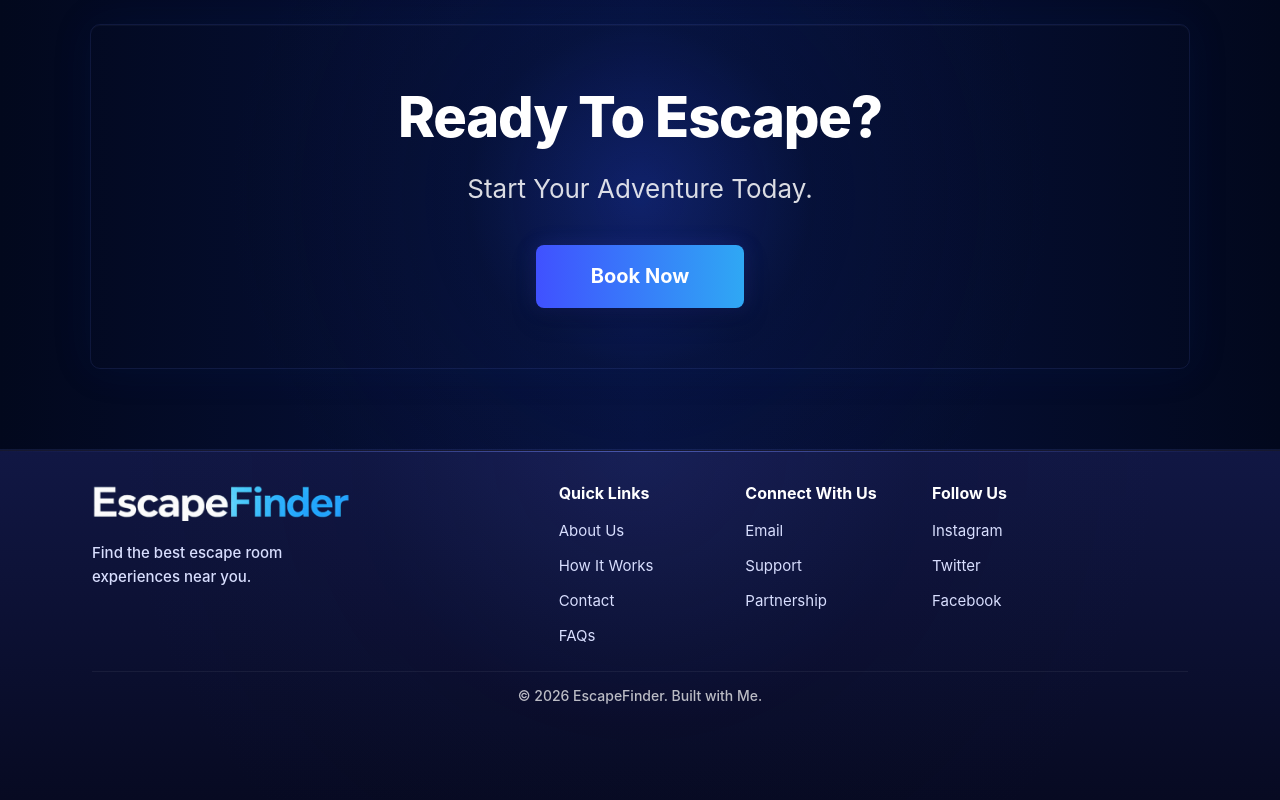
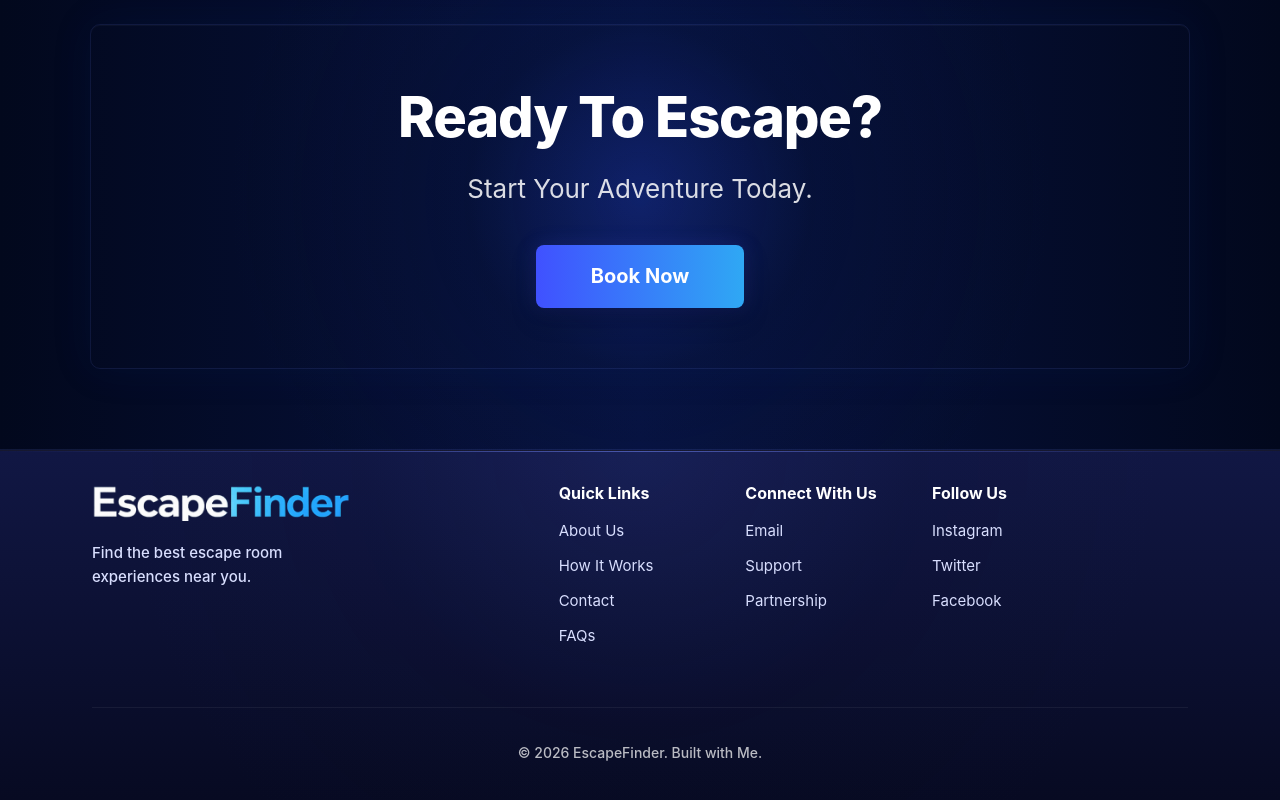
Before and after one commit to kiumars609/escape-finder, a React (Vite) app: page / in a window 1280 px wide. Shown: the part 1087-1887 px from the top of the page. Built offline with nearby package versions, Linux system fonts and the light colour scheme.

Commit message:
Edit Footer

```diff
--- a/src/Components/Footer/style.css
+++ b/src/Components/Footer/style.css
@@ -156,8 +156,8 @@ footer a:hover {
 }
 
 .footer-bottom {
-  margin-top: 24px;
-  padding-top: 14px;
+  margin-top: 60px;
+  padding-top: 35px;
   border-top: 1px solid rgba(255, 255, 255, 0.06);
   text-align: center;
 }
```
